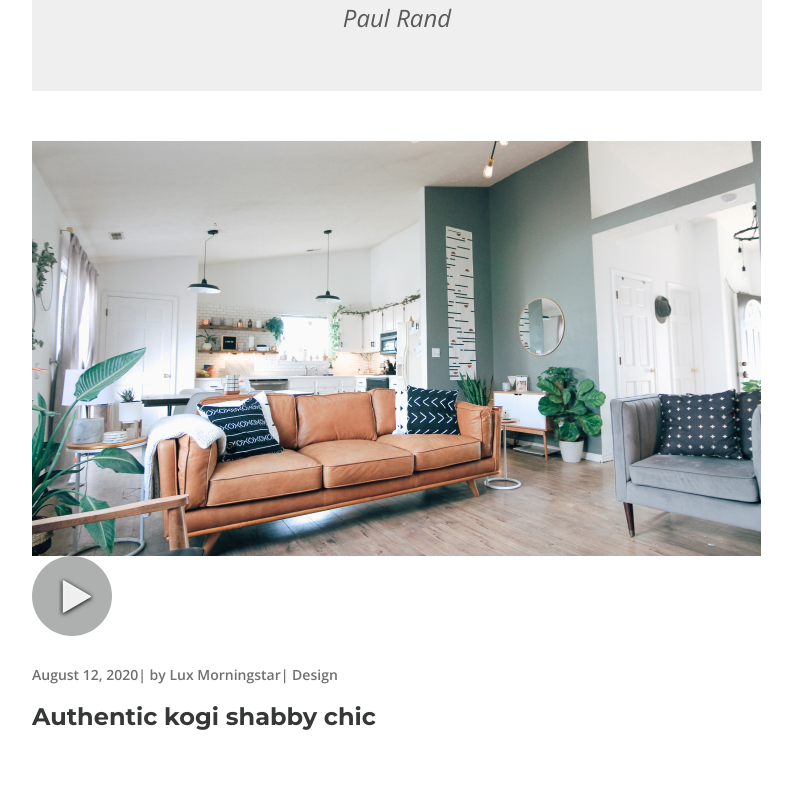
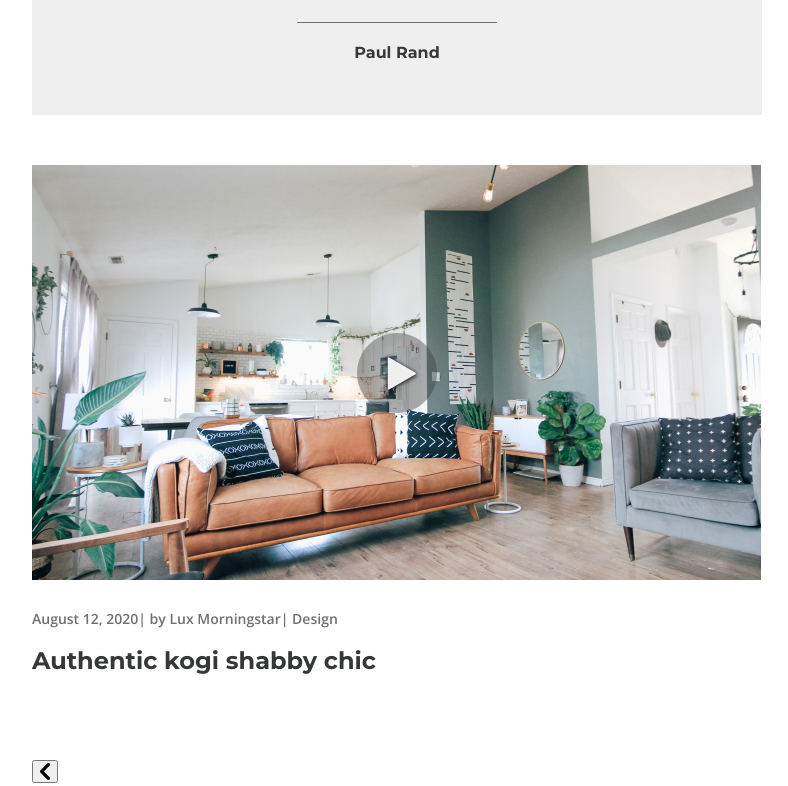
Before and after one commit to romantut1988/internet-furniture-store, a website: page app/blog.html in a window 1280 px wide. Shown: the part 1111-1897 px from the top of the page, 68-856 px from the left. Drawn offline with nearby package versions, Linux system fonts and the light colour scheme; files that its build step writes are made by us from their sources; files whose address does not match are found by name.

Commit message:
slade property in the blog section

```diff
--- a/app/blog.html
+++ b/app/blog.html
@@ -87,7 +87,7 @@
                         <div class="blog__item">
                             <img class="blog__item-img" src="images/blog/big-1.jpg" alt="images">
                             <div class="blog__item-info">
-                                <span blog__item-date>August 15,2020</span>|
+                                <span class="blog__item-date">August 15,2020</span>|
                                 <a class="blog__item-author" href="#">by Ann Summers</a>|
                                 <a class="blog__item-theme" href="#">Bedroom Furniture</a>
                             </div>
@@ -110,12 +110,12 @@
                         <div class="blog__item article-popup">
                             <div class="article-popup__box">
                                 <img class="blog__item-img" src="images/blog/big-2.jpg" alt="images">
-                                <a class="blog__item-popup" href="https://youtu.be/kULo08xkb-s">
+                                <a class="blog__item-popup" data-fancybox href="https://youtu.be/kULo08xkb-s">
                                     <img class="blog__item-play" src="images/play-button.svg" alt="play button">
                                 </a>
                             </div>
                             <div class="blog__item-info">
-                                <span blog__item-date>August 12, 2020</span>|
+                                <span class="blog__item-date">August 12, 2020</span>|
                                 <a class="blog__item-author" href="#">by Lux Morningstar</a>|
                                 <a class="blog__item-theme" href="#">Design</a>
                             </div>
--- a/app/js/main.js
+++ b/app/js/main.js
@@ -22,7 +22,10 @@ $(function () {
         arrows: false,
     });
 
-
+    $('.article-slider__box').slick({
+        prevArrow: '<button type="button" class="article-slider__arrow article-slider__arrowleft"><img src="images/arrow-slide-left.svg" alt="arrow left"></button>',
+        nextArrow: '<button type="button" class="article-slider__arrow article-slider__arrowright"><img src="images/arrow-slide-right.svg" alt="arrow right"></button>',
+    });
 
     var mixer = mixitup('.gallery__inner', {
         load: {
--- a/app/scss/style.scss
+++ b/app/scss/style.scss
@@ -1017,15 +1017,45 @@
       margin-bottom: 50px;
       padding: 54px 64px;
       font-weight: 300;
-      font-style: italic;
+      font-style: normal;
       font-size: 24px;
       line-height: 38px;
       text-align: center;
     }
+  &__blockquote-author {
+    font-size: 16px;
+    line-height: 16px;
+    color: $title;
+    @extend %title-font;
+    margin-top: 23px;
+    padding-top: 23px;
+    position: relative;
+    &::before {
+      content: '';
+      position: absolute;
+      left: 0;
+      right: 0;
+      top: 0;
+      background: #6D7278;
+      border-radius: 1px;
+      height: 1px;
+      width: 200px;
+      margin: 0 auto;
+    }
+  }
+  &__item-popup {
+    position: absolute;
+    left: 50%;
+    top: 50%;
+    transform: translate(-50%, -50%);
+  }
+}
 
+.article-popup {
+  &__box {
+    position: relative;
   }
-
-
+}
 
 .aside {
   width: 350px;
```
Also changed, not shown: app/css/style.min.css, app/js/main.min.js.
